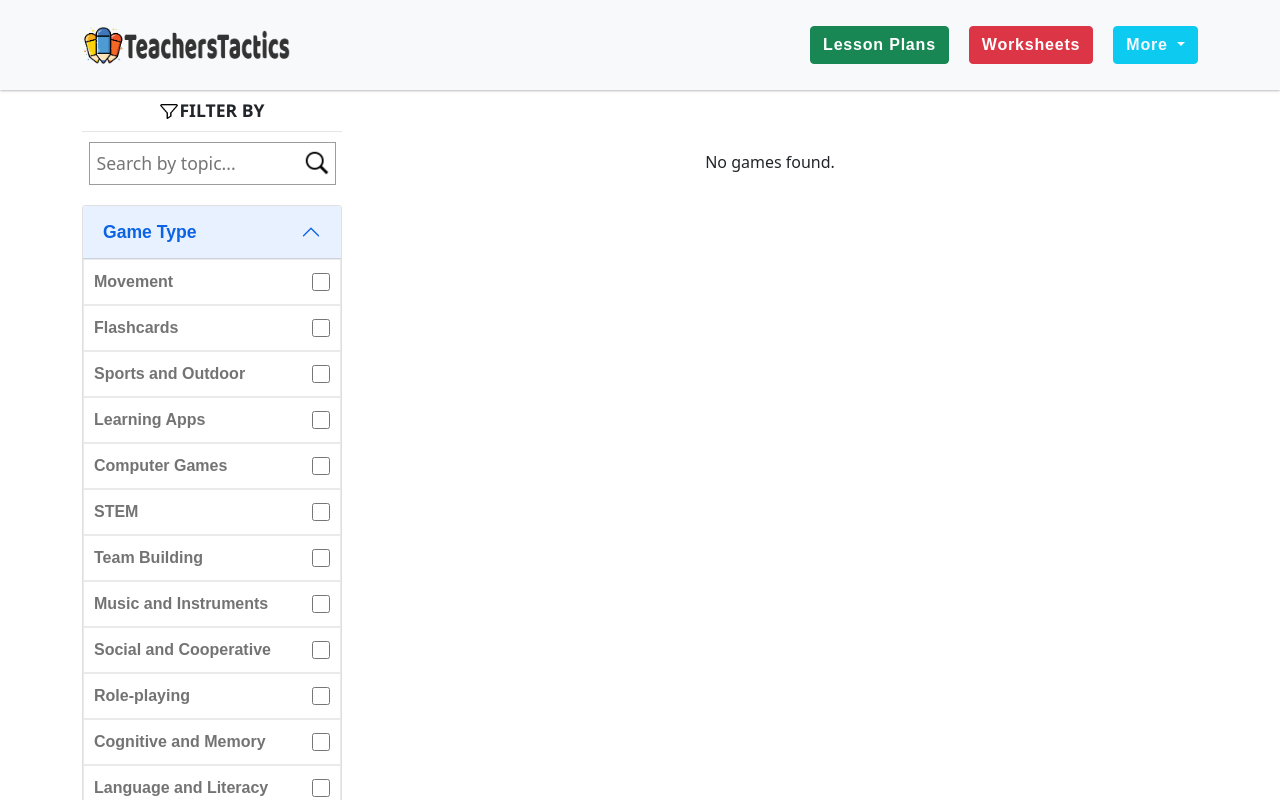
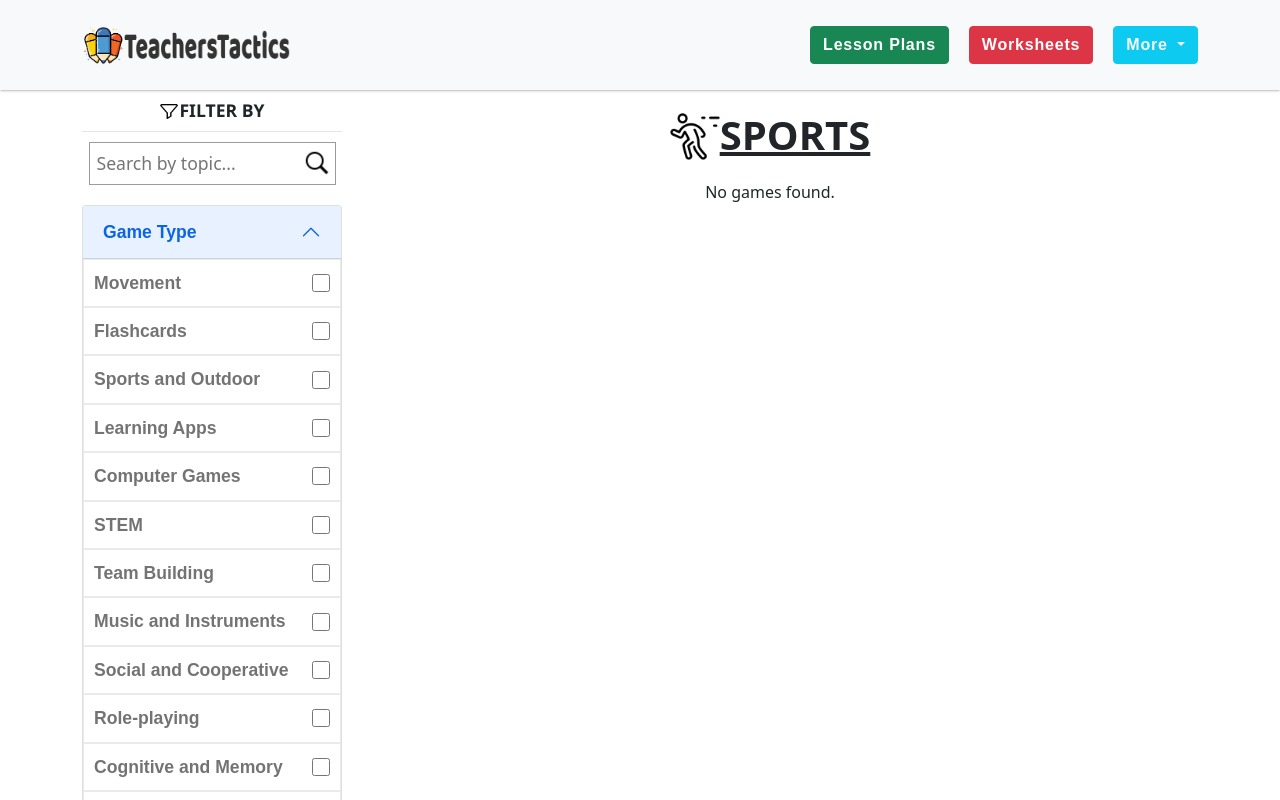
Before and after one commit to wesclaw/teacherstactics, a PHP site: page /pages/games.php in a window 1280 px wide. Run offline with PHP 8.4, Linux system fonts and the light colour scheme; data that the repository does not hold is empty.

Commit message:
extra sec

```diff
--- a/pages/games.php
+++ b/pages/games.php
@@ -14,11 +14,18 @@
   <body>
   <?php include("../bars/navbar.php") ?>
 
+
+
   <div class="container lesson-wrapper">
+
     <?php include("../bars/games_sidebar.php") ?>
 
+    <div class="sport-name">
+    <img src="../icons/games.png" class="game-icon">
+    <h1 style="font-weight: bold; text-transform: uppercase; margin: 0px; text-decoration: underline;">Sports</h1>
+    </div>
+
     <div class="lesson-plan games-plan" id="lessonPlanContainer">
-      <!-- if videoLink.innerHTML==="" remove videoLink div-->
 
     <?php include("../includes/fetchPreschoolGames.php") ?>
 
--- a/styles/games.css
+++ b/styles/games.css
@@ -12,13 +12,12 @@
   /* add the margin left when there is a sidebar */
   margin-left: 260px;
   /* add the padding left and right when there is a sidebar */
-  padding: 150px 30px;
+  /* padding: 150px 30px; */
 
-  justify-content: center;
-  padding: 150px 0px;
+  justify-content: space-evenly;
 
   /* i added this instead of the padding tag because of the btn pagation. i removed the bottom padding. */
-  padding-top: 150px;
+  padding-top: 180px;
   padding-bottom: 30px;
   gap: 30px;
 }
@@ -70,6 +69,7 @@
 
 .top-title button:hover{
   background-color: rgba(231, 231, 140, 0.815);
+  outline: 1px dashed rgba(0, 0, 0, 0.507);
 }
 
 iframe{
@@ -81,3 +81,22 @@ iframe{
 .game p{
   font-size: 1.1rem;
 }
+
+li{
+  font-size: 1.1rem;
+  color: black;
+}
+
+.sport-name{
+  justify-content: center;
+  align-items: center;
+  padding-top: 110px;
+  display: flex;
+  width: calc(100% - 260px);
+  position: absolute;
+  right: 0;
+}
+
+.game-icon {
+  width: 50px;
+}
```
Also changed, not shown: includes/fetchPreschoolGames.php (+67 -1 lines), pages/plan.php (+43 -1 lines).
